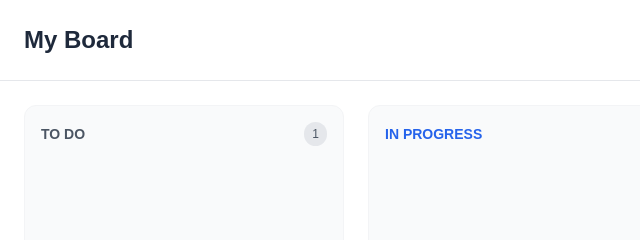
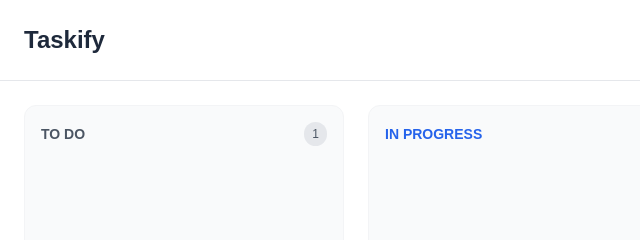
Before and after one commit to D-Arijit57/Taskify, a plain HTML site: page index.html in a window 1280 px wide. Shown: the top 240 px of the page, 0-640 px from the left. Drawn offline with nearby package versions, Linux system fonts and the light colour scheme.

Commit message:
Change header title from 'My Board' to 'Taskify'

```diff
--- a/index.html
+++ b/index.html
@@ -26,7 +26,7 @@
 
     <!-- Header -->
     <header class="p-6 border-b border-gray-200">
-        <h1 class="text-2xl font-bold">My Board</h1>
+        <h1 class="text-2xl font-bold">Taskify</h1>
     </header>
 
     <!-- Main Board -->
```
